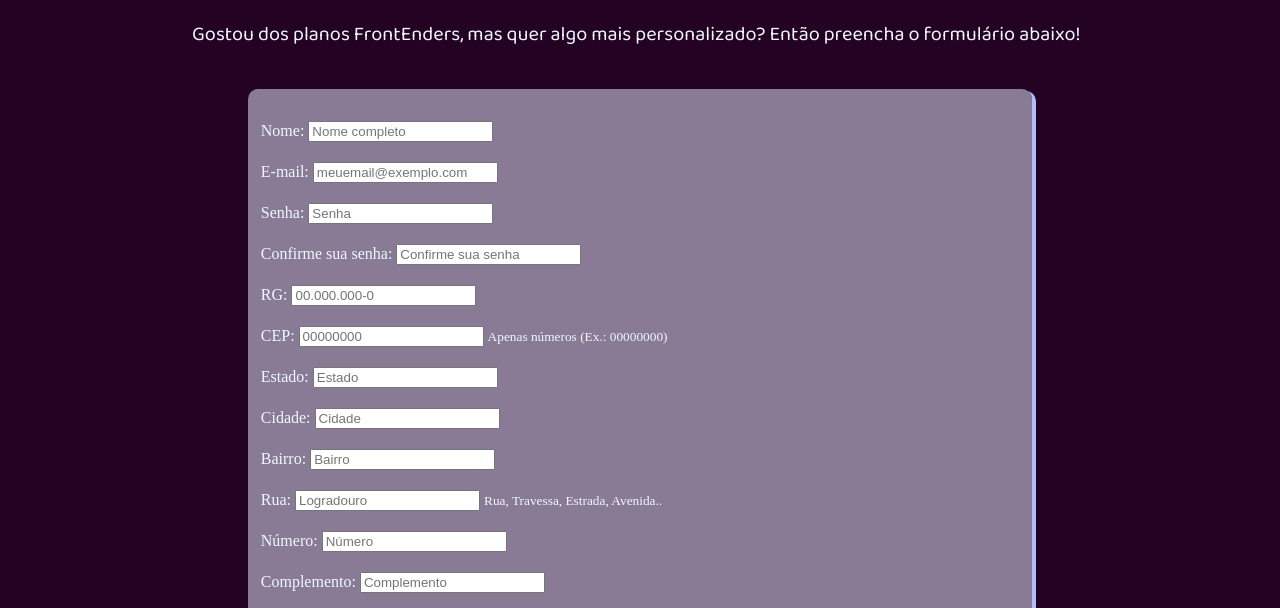
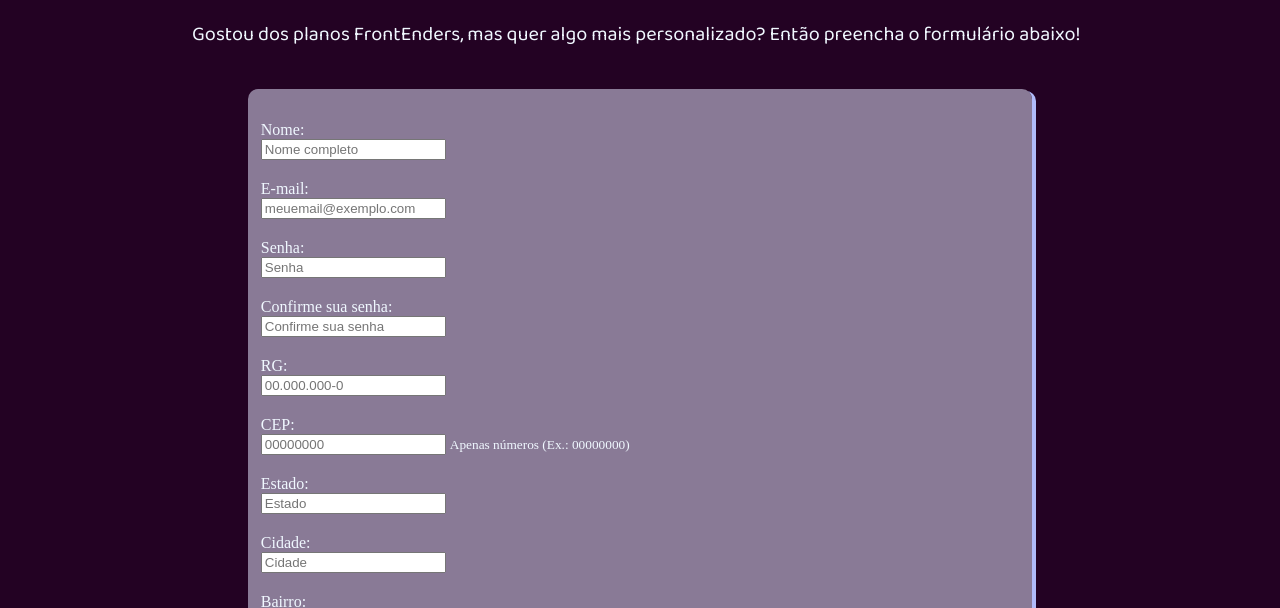
Before and after one commit to RSJadi/lista-espera, a plain HTML site: page index.html in a window 1280 px wide. Shown: the part 171-779 px from the top of the page. Drawn offline with Linux system fonts and the light colour scheme.

Commit message:
Mudança no layout para que os campos fiquem alinhados abaixo de seus respectivos nomes.

```diff
--- a/index.html
+++ b/index.html
@@ -50,55 +50,55 @@
 
     <form id="form" required="required">
         <div class="elementform">
-            <label for="name">Nome:</label>
+            <label for="name">Nome:</label> <br>
             <input type="text" id="nome" placeholder="Nome completo">
         </div>
         <div class="elementform">
-            <label for="email">E-mail:</label>
+            <label for="email">E-mail:</label> <br>
             <input type="email" placeholder="meuemail@exemplo.com" id="email">
             <span id="erro-email"></span>
         </div>
         <div class="elementform">
-            <label for="">Senha:</label>
+            <label for="">Senha:</label> <br>
             <input type="password" id="senha" placeholder="Senha" minlength="6">
         </div>
         <div class="elementform">
-            <label for="">Confirme sua senha:</label>
+            <label for="">Confirme sua senha:</label> <br>
             <input type="password" id="confirmSenha" placeholder="Confirme sua senha" minlength="6">
 
         </div>
         <div class="elementform">
-            <label for="">RG:</label>
+            <label for="">RG:</label> <br>
             <input type="text" id="rg-mask" maxlength="12" placeholder="00.000.000-0">
         </div>
         <div class="elementform">
-            <label for="">CEP:</label>
+            <label for="">CEP:</label><br>
             <input type="text" id="cep" maxlength="8" placeholder="00000000">
             <small>Apenas números (Ex.: 00000000)</small>
         </div>
         <div class="elementform">
-            <label for="">Estado:</label>
+            <label for="">Estado:</label><br>
             <input type="text" placeholder="Estado" id="uf">
         </div>
         <div class="elementform">
-            <label for="">Cidade:</label>
+            <label for="">Cidade:</label> <br>
             <input type="text" placeholder="Cidade" id="localidade">
         </div>
         <div class="elementform">
-            <label for="">Bairro:</label>
+            <label for="">Bairro:</label><br>
             <input type="text" placeholder="Bairro" id="bairro">
         </div>
         <div class="elementform">
-            <label for="">Rua:</label>
+            <label for="">Rua:</label><br>
             <input type="text" placeholder="Logradouro" id="logradouro">
             <small>Rua, Travessa, Estrada, Avenida..</small>
         </div>
         <div class="elementform">
-            <label for="">Número:</label>
+            <label for="">Número:</label><br>
             <input type="number" placeholder="Número">
         </div>
         <div class="elementform">
-            <label for="">Complemento:</label>
+            <label for="">Complemento:</label><br>
             <input type="text" placeholder="Complemento" id="complemento">
         </div>
         <div class="elementform">
```
